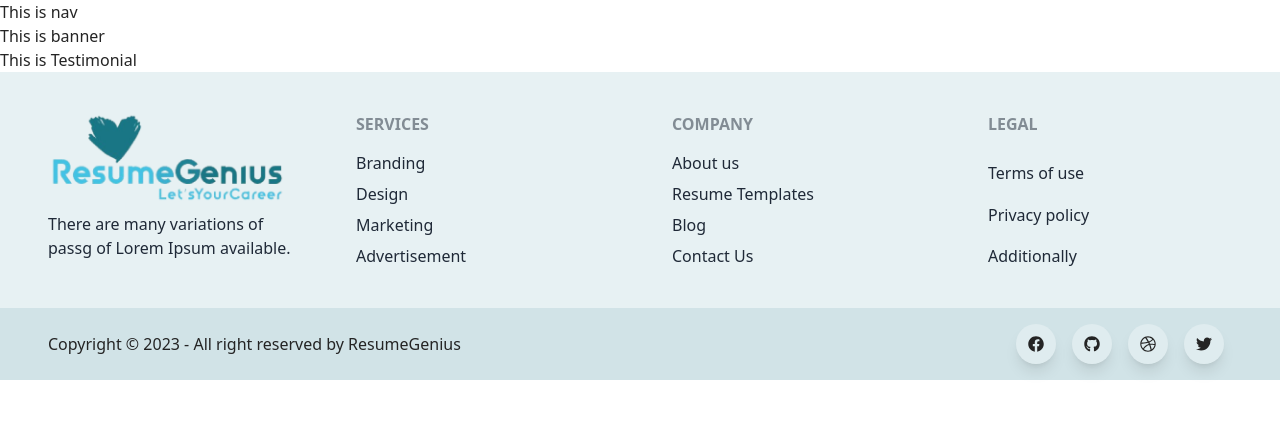
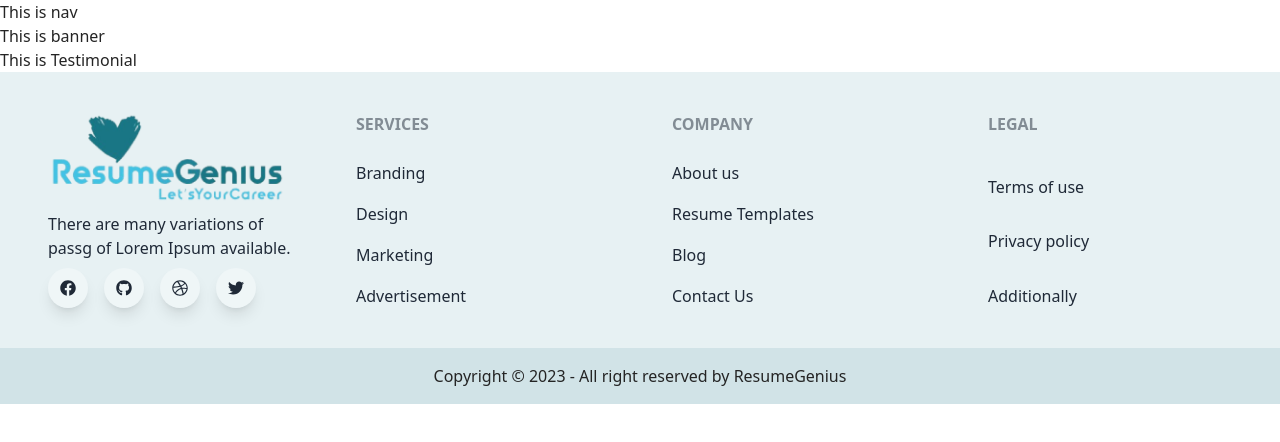
Before and after one commit to codershawon/Resume-builder-portal-client, a React (Vite) app: page / in a window 1280 px wide. Shown: the top 442 px of the page. Built offline with nearby package versions, Linux system fonts and the light colour scheme.

Commit message:
added a footer section complted

```diff
--- a/src/Shared/Footer/Footer.jsx
+++ b/src/Shared/Footer/Footer.jsx
@@ -16,7 +16,7 @@ const Footer = () => {
               There are many variations of <br /> passg of Lorem Ipsum
               available.
             </p>
-            <span className="flex gap-2 lg:hidden">
+            <span className="flex gap-2">
               <Link
                 to=""
                 className="  shadow-lg font-normal  bg-white bg-opacity-30  flex h-10 w-10 items-center justify-center align-center rounded-full outline-none focus:outline-none mr-2 "
@@ -66,36 +66,9 @@ const Footer = () => {
         </div>
       </footer>
       <footer className="p-4 bg-[#197685] bg-opacity-20 ">
-        <div className="text-center lg:flex lg:justify-between  lg:items-center mx-8">
+      <div className="text-center ">
           <p>Copyright © 2023 - All right reserved by ResumeGenius</p>
-          <span className="  hidden lg:block">
-              <div className="flex gap-2">
-                <Link
-                to=""
-                className="  shadow-lg font-normal  bg-white bg-opacity-30  flex h-10 w-10 items-center justify-center align-center rounded-full outline-none focus:outline-none mr-2 "
-              >
-                <FaFacebook></FaFacebook>
-              </Link>
-              <Link
-                to=""
-                className="  shadow-lg font-normal bg-white bg-opacity-30 flex h-10 w-10 items-center justify-center align-center rounded-full outline-none focus:outline-none mr-2 "
-              >
-                <FaGithub></FaGithub>
-              </Link>
-              <Link
-                to=""
-                className="  shadow-lg font-normal  bg-white bg-opacity-30  flex h-10 w-10 items-center justify-center align-center rounded-full outline-none focus:outline-none mr-2 "
-              >
-                <FaDribbble></FaDribbble>
-              </Link>
-              <Link
-                to=""
-                className="  shadow-lg font-normal  bg-white bg-opacity-30  flex h-10 w-10 items-center justify-center align-center rounded-full outline-none focus:outline-none mr-2 "
-              >
-                <FaTwitter></FaTwitter>
-              </Link>
-              </div>
-            </span>
+
         </div>
 
       </footer>
```
